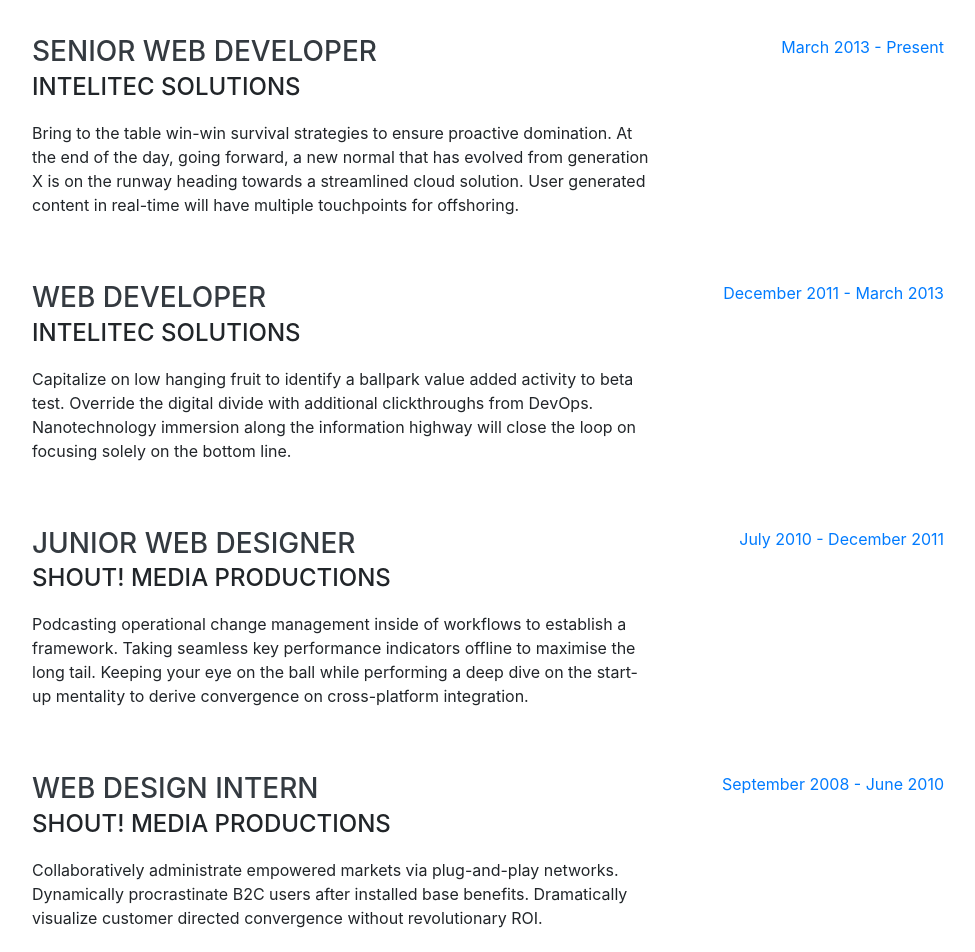
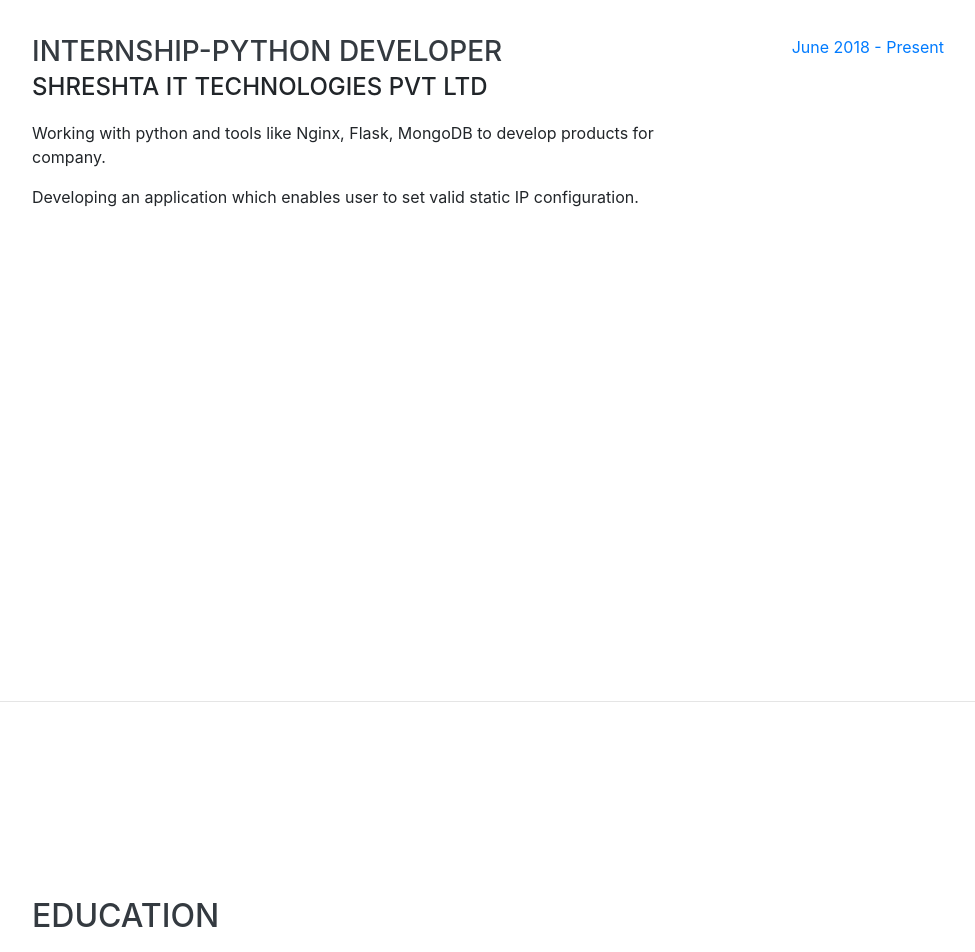
Before and after one commit to amitkarma21/amitkarma21.github.io, a website with bundled scripts: page index.html in a window 1280 px wide. Shown: the part 900-1852 px from the top of the page, without its empty margins (288-1263 px from the left). Built offline with nearby package versions, Linux system fonts and the light colour scheme; files whose address does not match are found by name; a web font is replaced by a local one.

Commit message:
portfolio

```diff
--- a/index.html
+++ b/index.html
@@ -27,9 +27,9 @@
 
   <nav class="navbar navbar-expand-lg navbar-dark bg-primary fixed-top" id="sideNav">
     <a class="navbar-brand js-scroll-trigger" href="#page-top">
-      <span class="d-block d-lg-none">Clarence Taylor</span>
+      <span class="d-block d-lg-none">Amit Hannikeri</span>
       <span class="d-none d-lg-block">
-        <img class="img-fluid img-profile rounded-circle mx-auto mb-2" src="img/profile.jpg" alt="">
+        <img class="img-fluid img-profile rounded-circle mx-auto mb-2" src="img/0.jpg" alt="">
       </span>
     </a>
     <button class="navbar-toggler" type="button" data-toggle="collapse" data-target="#navbarSupportedContent" aria-controls="navbarSupportedContent" aria-expanded="false" aria-label="Toggle navigation">
@@ -66,7 +66,7 @@
         <h1 class="mb-0">Amit
           <span class="text-primary">Hannikeri</span>
         </h1>
-        <div class="subheading mb-5">3<sub>rd</sub>gayatri nagar old PB road Belgaum, karnataka ·
+        <div class="subheading mb-5">3<sup>rd</sup>gayatri nagar old PB road Belgaum, karnataka ·
           <a href="amit.hannikeri21@gmail.com">amit.hannikeri21@gmail.com</a>
         </div>
         <p class="lead mb-5">I am experienced in leveraging agile frameworks to provide a robust synopsis for high level overviews. Iterative approaches to corporate strategy foster collaborative thinking to further the overall value proposition.</p>
@@ -95,49 +95,16 @@
 
         <div class="resume-item d-flex flex-column flex-md-row justify-content-between mb-5">
           <div class="resume-content">
-            <h3 class="mb-0">Senior Web Developer</h3>
-            <div class="subheading mb-3">Intelitec Solutions</div>
-            <p>Bring to the table win-win survival strategies to ensure proactive domination. At the end of the day, going forward, a new normal that has evolved from generation X is on the runway heading towards a streamlined cloud solution. User generated content in real-time will have multiple touchpoints for offshoring.</p>
+            <h3 class="mb-0">Internship-Python Developer</h3>
+            <div class="subheading mb-3">SHRESHTA IT TECHNOLOGIES PVT LTD</div>
+            <p>Working with python and tools like Nginx, Flask, MongoDB to develop products for company.</p>
+            <p>Developing an application which enables user to set valid static IP configuration.</p>
           </div>
           <div class="resume-date text-md-right">
-            <span class="text-primary">March 2013 - Present</span>
+            <span class="text-primary">June 2018 - Present</span>
           </div>
         </div>
 
-        <div class="resume-item d-flex flex-column flex-md-row justify-content-between mb-5">
-          <div class="resume-content">
-            <h3 class="mb-0">Web Developer</h3>
-            <div class="subheading mb-3">Intelitec Solutions</div>
-            <p>Capitalize on low hanging fruit to identify a ballpark value added activity to beta test. Override the digital divide with additional clickthroughs from DevOps. Nanotechnology immersion along the information highway will close the loop on focusing solely on the bottom line.</p>
-          </div>
-          <div class="resume-date text-md-right">
-            <span class="text-primary">December 2011 - March 2013</span>
-          </div>
-        </div>
-
-        <div class="resume-item d-flex flex-column flex-md-row justify-content-between mb-5">
-          <div class="resume-content">
-            <h3 class="mb-0">Junior Web Designer</h3>
-            <div class="subheading mb-3">Shout! Media Productions</div>
-            <p>Podcasting operational change management inside of workflows to establish a framework. Taking seamless key performance indicators offline to maximise the long tail. Keeping your eye on the ball while performing a deep dive on the start-up mentality to derive convergence on cross-platform integration.</p>
-          </div>
-          <div class="resume-date text-md-right">
-            <span class="text-primary">July 2010 - December 2011</span>
-          </div>
-        </div>
-
-        <div class="resume-item d-flex flex-column flex-md-row justify-content-between">
-          <div class="resume-content">
-            <h3 class="mb-0">Web Design Intern</h3>
-            <div class="subheading mb-3">Shout! Media Productions</div>
-            <p>Collaboratively administrate empowered markets via plug-and-play networks. Dynamically procrastinate B2C users after installed base benefits. Dramatically visualize customer directed convergence without revolutionary ROI.</p>
-          </div>
-          <div class="resume-date text-md-right">
-            <span class="text-primary">September 2008 - June 2010</span>
-          </div>
-        </div>
-
-      </div>
 
     </section>
 
```
Also changed, not shown: img/0.jpeg (added), img/profile.jpg (deleted).
